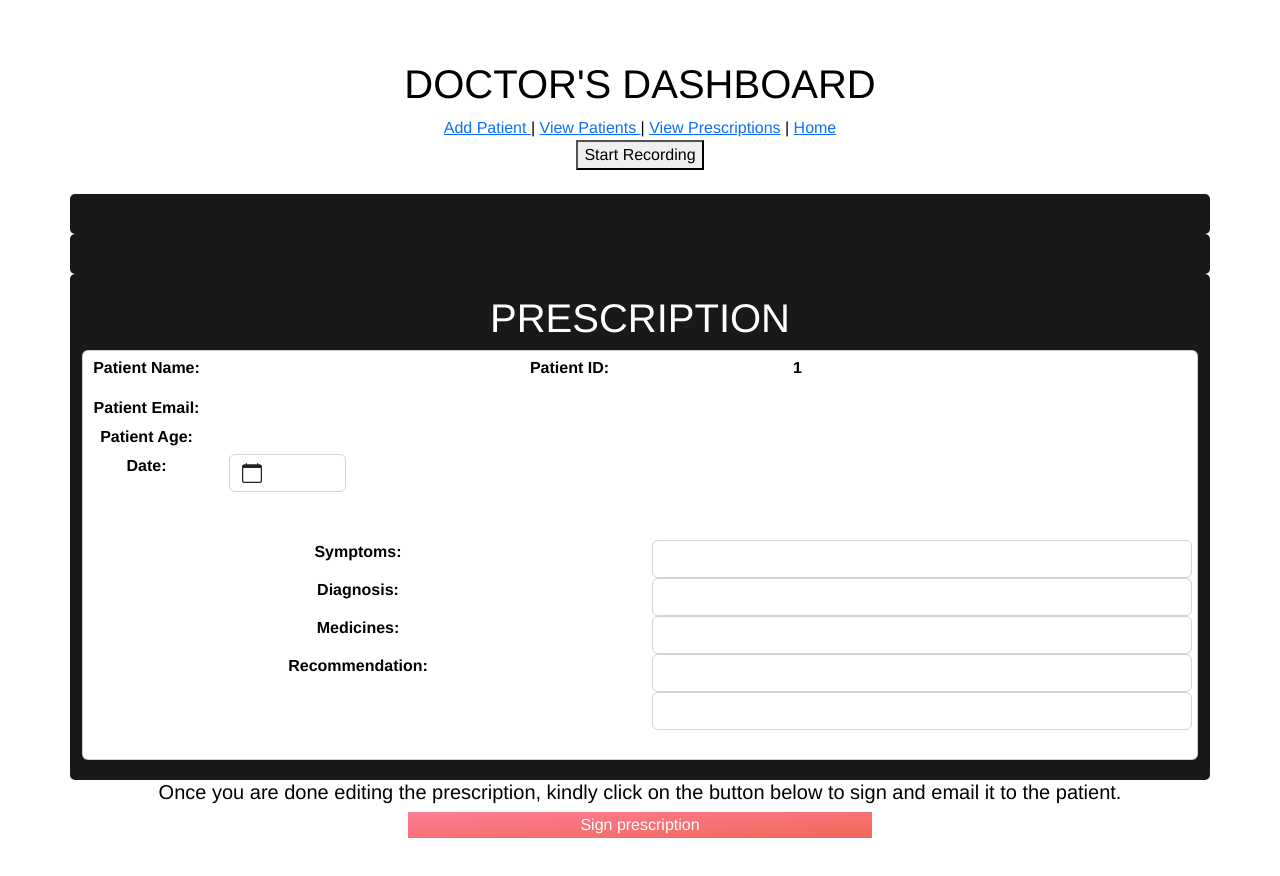
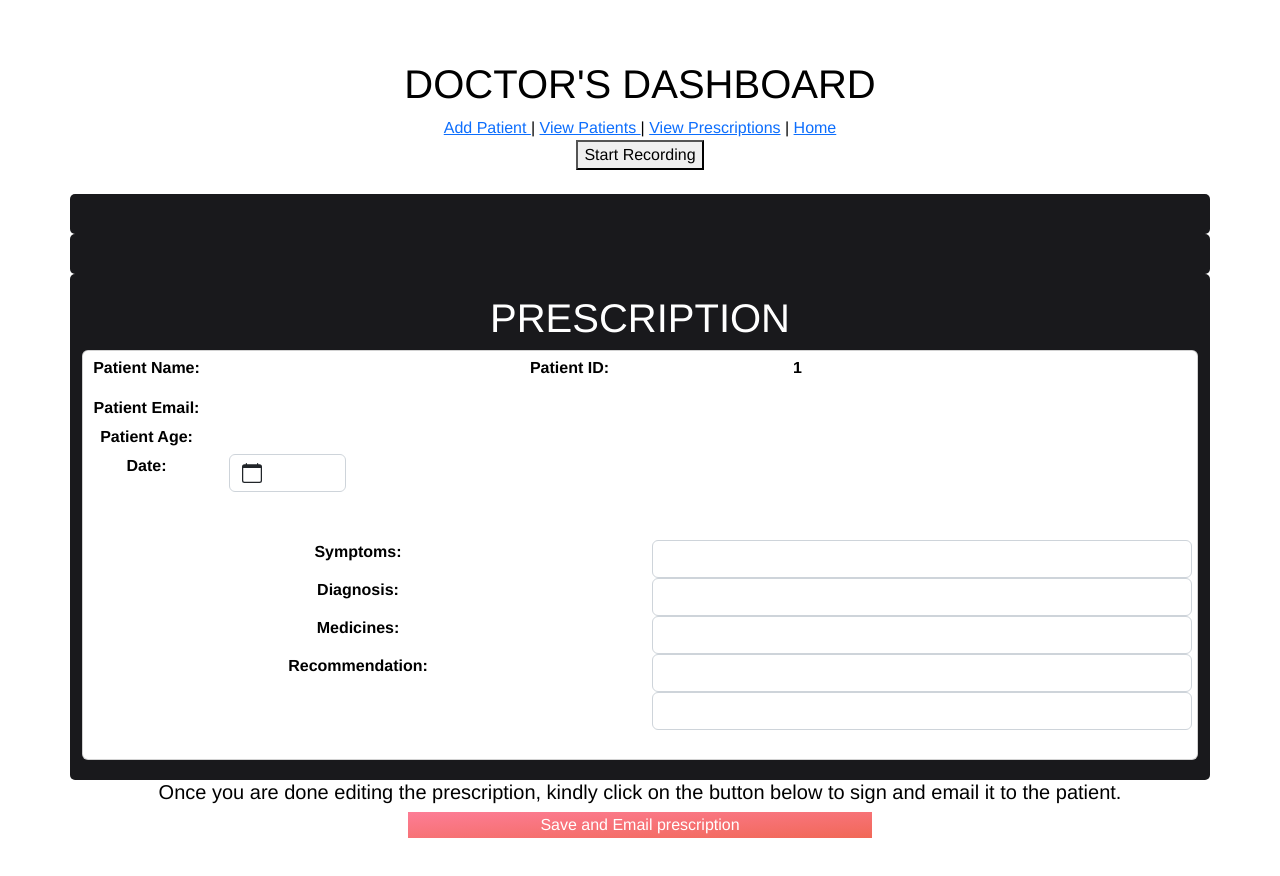
Before and after one commit to sidhee-hande/automated-prescription-generation, a Vue app in the folder frontend/: page /#/prescription/1 in a window 1280 px wide. Shown: the top 876 px of the page. Built offline with nearby package versions, Linux system fonts and the light colour scheme; what vue-speech would draw is missing.

Commit message:
Update Prescription.vue

```diff
--- a/frontend/src/components/Prescription.vue
+++ b/frontend/src/components/Prescription.vue
@@ -160,7 +160,7 @@
       Once you are done editing the prescription, kindly click on the button below to sign and email it to the patient.
     </h5>
     <button class="submit" @click="saveprescription">
-      Sign prescription
+      Save and Email prescription
     </button>
 
   </div>
```
